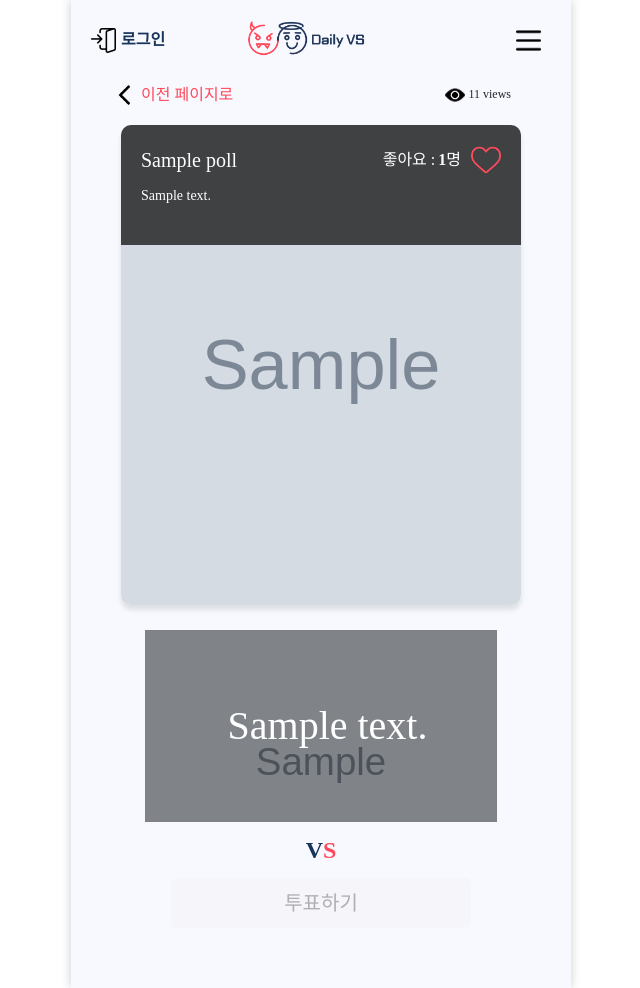
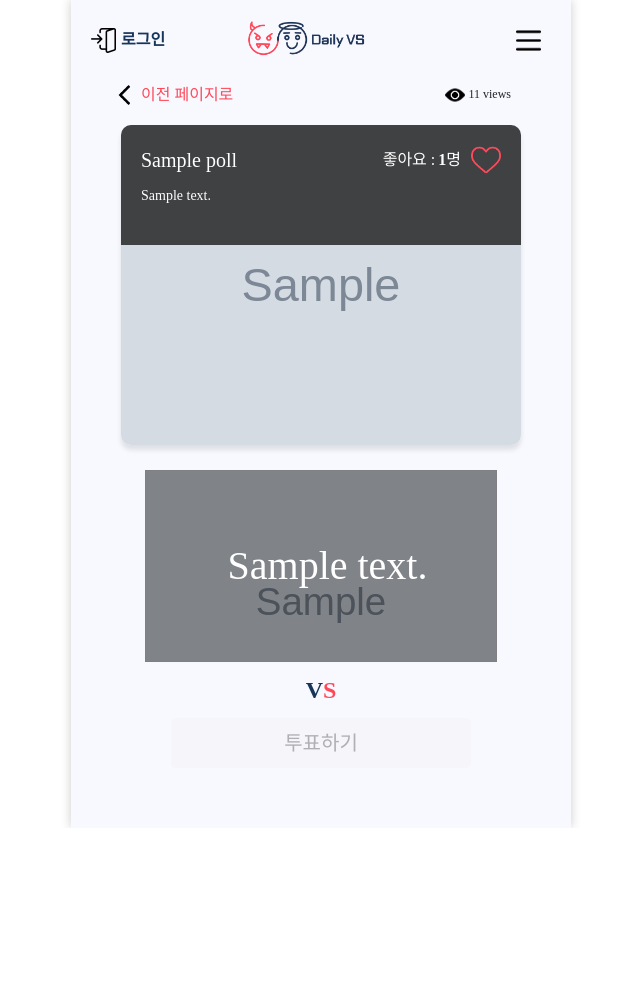
Before and after one commit to DAILY-VS/DAILYVS, a Django app: page /1/ in a window 1280 px wide. Shown: the whole page, without its empty margins (319-959 px from the left). After the commit the page ends 827 px from the top, so only its background shows below. Run offline with Django 4.2, Linux system fonts and the light colour scheme; tables that the repository leaves empty hold one stand-in row (values such as "Sample post"); grey boxes marked "Sample" are stand-in pictures; some libraries are stand-ins or nearby versions; some web fonts are replaced.

Commit message:
[Add] detail-dard 변환

```diff
--- a/server/static/css/detail.css
+++ b/server/static/css/detail.css
@@ -49,7 +49,7 @@
 .vote-detail-card {
   position: relative;
   width: 25rem;
-  height: 60vh;
+  height: 40vh;
   margin: 15px auto;
   border-radius: 10px;
   overflow: hidden;
```
